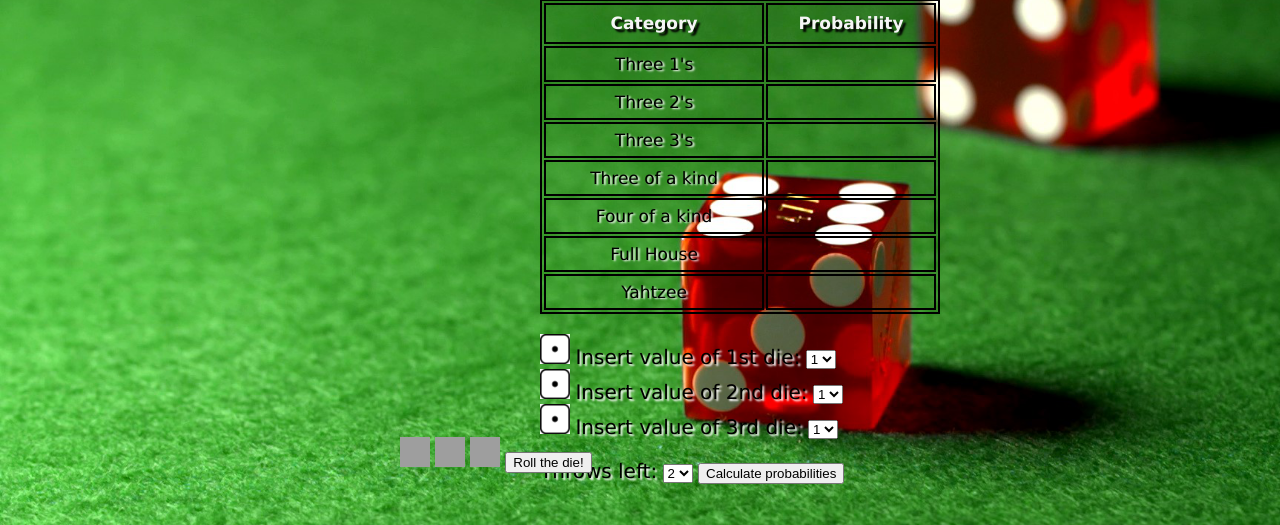
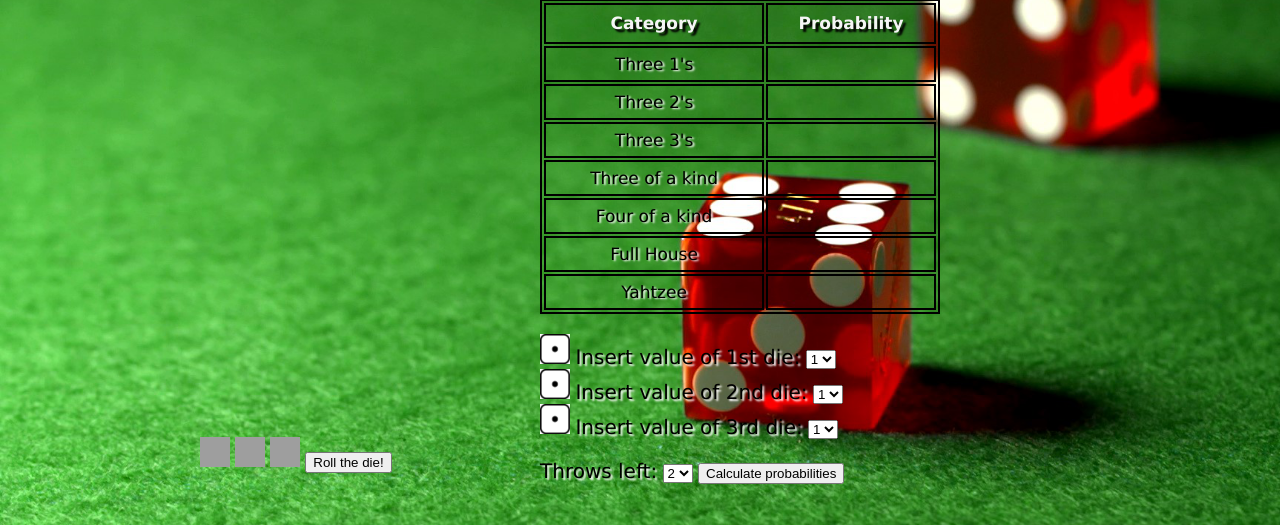
Before and after one commit to Simonolsson98/flask-yahtzee-project, a Flask app: page / in a window 1280 px wide. Shown: the part 127-652 px from the top of the page. Run offline with Flask 2, Linux system fonts and the light colour scheme; grey boxes are pictures that could not be loaded.

Commit message:
moved die to the left

```diff
--- a/static/css/main.css
+++ b/static/css/main.css
@@ -41,7 +41,7 @@ body, html {
 .roll {
     margin: 0 auto;
     position:fixed;
-    left: 400px;
+    left: 200px;
     bottom: 200px;
 }
 
```
